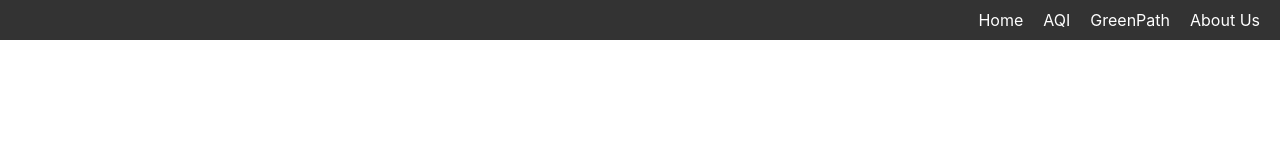
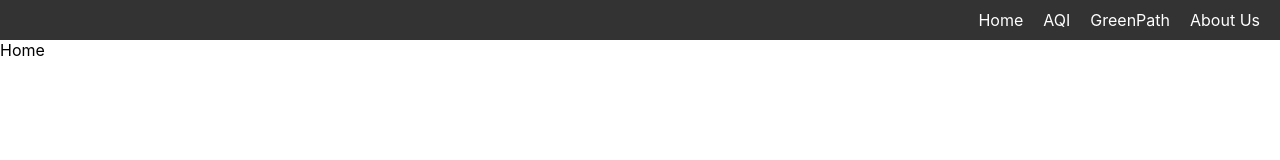
Before and after one commit to Akhilmujawar786/MP1, a React (Create React App) app in the folder frontend/: page / in a window 1280 px wide. Shown: the top 160 px of the page. Built offline with nearby package versions, Linux system fonts and the light colour scheme.

Commit message:
routing done

```diff
--- a/frontend/src/App.js
+++ b/frontend/src/App.js
@@ -2,11 +2,22 @@
 import React from 'react';
 import { BrowserRouter as Router, Route, Routes } from 'react-router-dom'; // Import Router and Routes
 import Navbar from './components/Navbar';
-function App() {
+import Home from './pages/Home';
+import AQI from './pages/AQI';
+import GreenPath from './pages/GreenPath';
+import AboutUs from './pages/Aboutus';
+
+const App = () => {
   return (
-    <div className="App">
-      <Navbar></Navbar>
-    </div>
+    <div>
+      <Navbar />
+      <Routes>
+        <Route path="/" element={<Home />} />
+        <Route path="/aqi" element={<AQI />} />
+        <Route path="/travel" element={<GreenPath />} />
+        <Route path="/about" element={<AboutUs />} />
+      </Routes>
+      </div>
   );
 };
 
```
